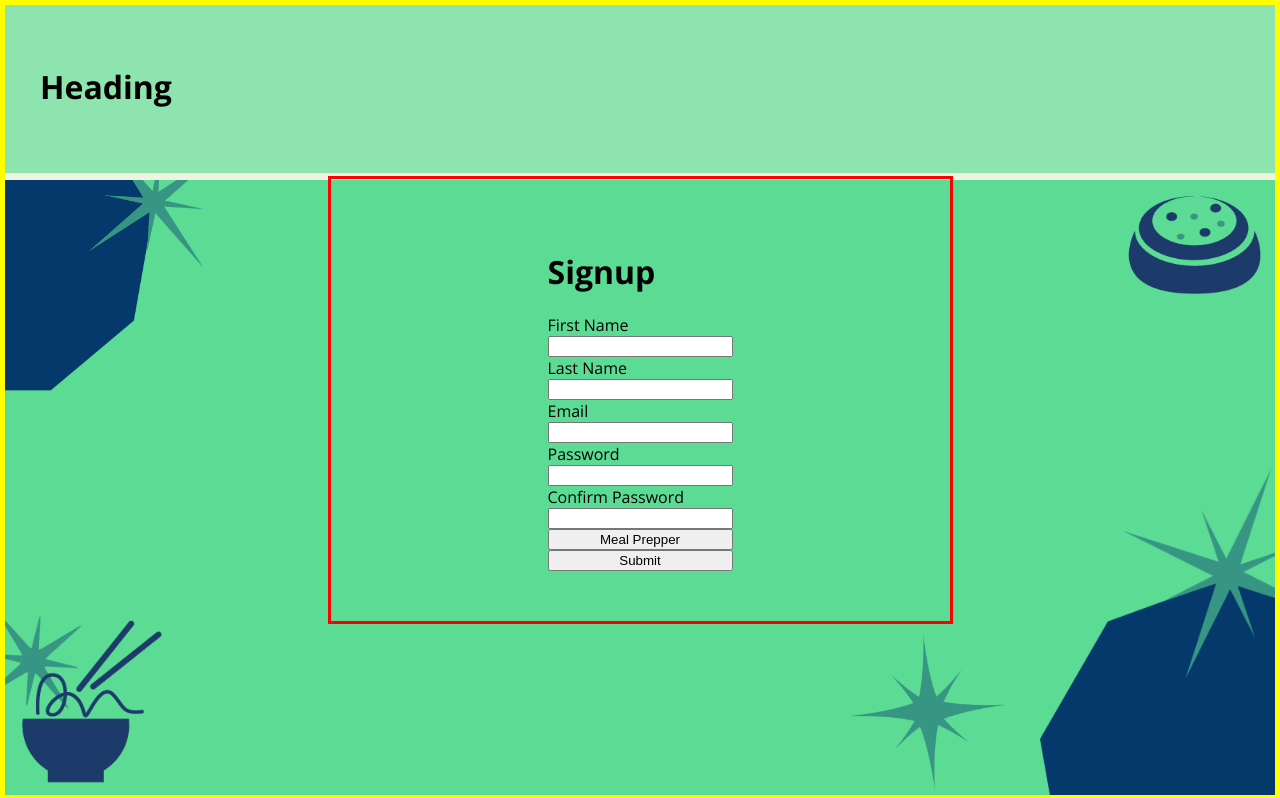
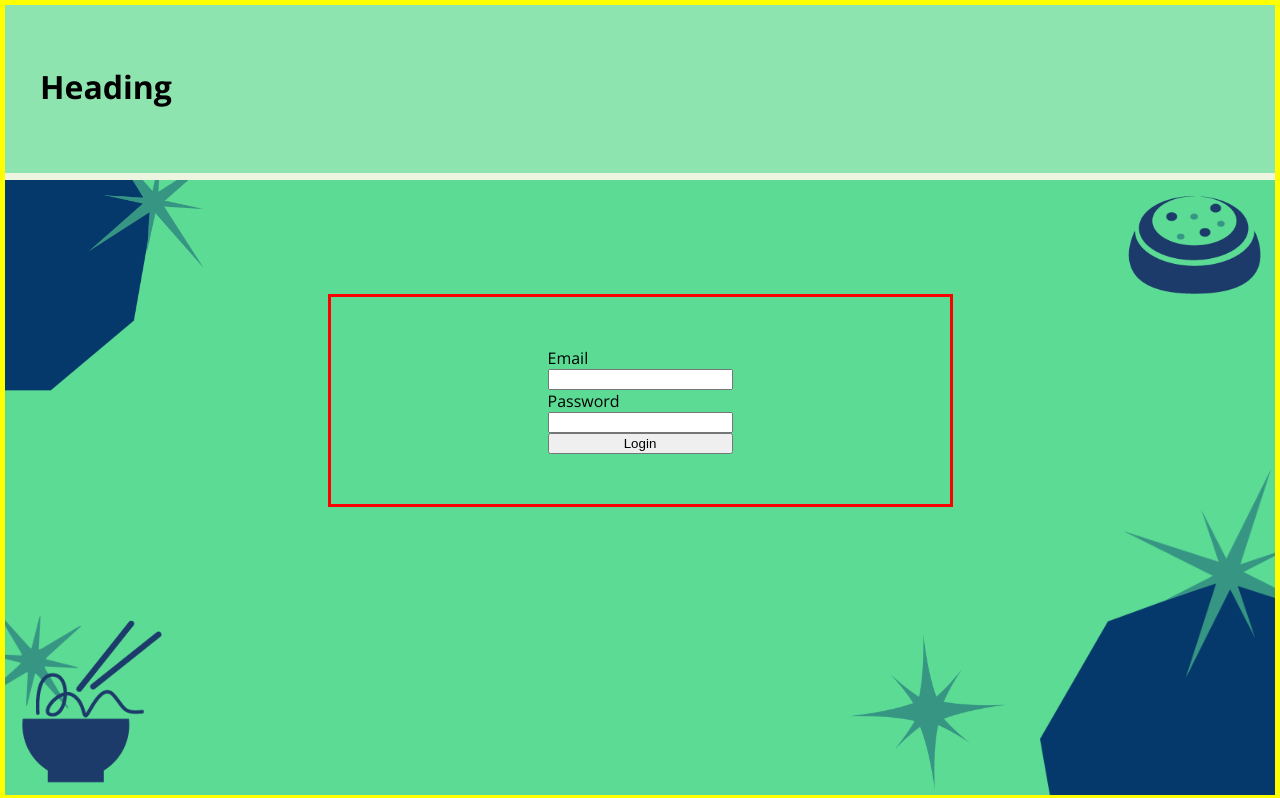
Before and after one commit to gabrielleford/mealPrepMarketClient, a React (Create React App) app: page / in a window 1280 px wide. Shown: the top 798 px of the page. Built offline with nearby package versions, Linux system fonts and the light colour scheme.

Commit message:
login working

```diff
--- a/src/App.tsx
+++ b/src/App.tsx
@@ -1,5 +1,6 @@
 import React from 'react';
 import './App.css';
+import Login from './components/Auth/Login';
 import Signup from './components/Auth/Signup';
 import Background from './components/background/Background';
 import Landing from './components/landing/Landing';
@@ -8,7 +9,8 @@ function App() {
   return (
     <>
       <Landing />
-      <Signup />
+      {/* <Signup /> */}
+      <Login />
       <Background />
     </>
   );
--- a/src/components/Auth/Login.tsx
+++ b/src/components/Auth/Login.tsx
@@ -1,12 +1,65 @@
 import React from 'react';
+import APIURL from '../helpers/environments';
+import {AuthContainer, AuthForm, AuthInput, AuthLabel, AuthSubmit, AuthWrapper} from './AuthElements';
 
 type LoginProps = {
   email: string,
   password: string
 }
 
-class Signup extends React.Component {
+class Login extends React.Component<{}, LoginProps> {
+  constructor(props: LoginProps) {
+    super(props)
 
+    this.state = {
+      email: '',
+      password: ''
+    }
+
+    this.handleChange = this.handleChange.bind(this);
+  }
+
+  handleChange = (e: React.ChangeEvent<HTMLInputElement>) => {
+    this.setState({
+      ...this.state,
+      [e.target.name]: e.target.value
+    })
+  }
+
+  loginUser = async (e: React.FormEvent<HTMLFormElement>) => {
+    e.preventDefault();
+
+    await fetch(`${APIURL}/user/login`, {
+      method: "POST",
+      body: JSON.stringify({
+        user: {
+          email: this.state.email,
+          password: this.state.password,
+        }
+      }),
+      headers: {
+        "Content-Type": "application/json",
+      },
+    })
+    .then(res => res.json())
+    .then(json => console.log(json))
+  }
+
+  render(): React.ReactNode {
+      return (
+        <AuthContainer>
+          <AuthWrapper>
+            <AuthForm onSubmit={this.loginUser}>
+              <AuthLabel>Email</AuthLabel>
+              <AuthInput type='email' name='email' value={this.state.email} onChange={this.handleChange}/>
+              <AuthLabel>Password</AuthLabel>
+              <AuthInput type='password' name='password' value={this.state.password} onChange={this.handleChange} />
+              <AuthSubmit type='submit'>Login</AuthSubmit>
+            </AuthForm>
+          </AuthWrapper>
+        </AuthContainer>
+      )
+  }
 }
 
-export default Signup;
+export default Login;
--- a/src/components/Auth/Signup.tsx
+++ b/src/components/Auth/Signup.tsx
@@ -1,7 +1,7 @@
 import React from 'react';
 import APIURL from '../helpers/environments';
 import { AuthContainer, AuthForm, AuthInput, AuthLabel, AuthSubmit, AuthWrapper, RoleBtn } from './AuthElements';
-import { signupValidation } from '../helpers/FormValidation';
+// import { signupValidation } from '../helpers/FormValidation';
 
 //TODO: Need to set up form validation
 
@@ -106,7 +106,7 @@ class Signup extends React.Component<{}, Props> {
               <AuthInput type='password' name='password' value={this.state.password} onChange={this.handleChange}/><AuthLabel htmlFor='lastName'>Confirm Password</AuthLabel>
               <AuthInput type='password' name='confirmPassword' value={this.state.confirmPassword} onChange={this.handleChange}/>
               <RoleBtn onClick={this.changeRole}>Meal Prepper</RoleBtn>
-              <AuthSubmit>Submit</AuthSubmit>
+              <AuthSubmit type='submit'>Submit</AuthSubmit>
             </AuthForm>
           </AuthWrapper>
         </AuthContainer>
```
